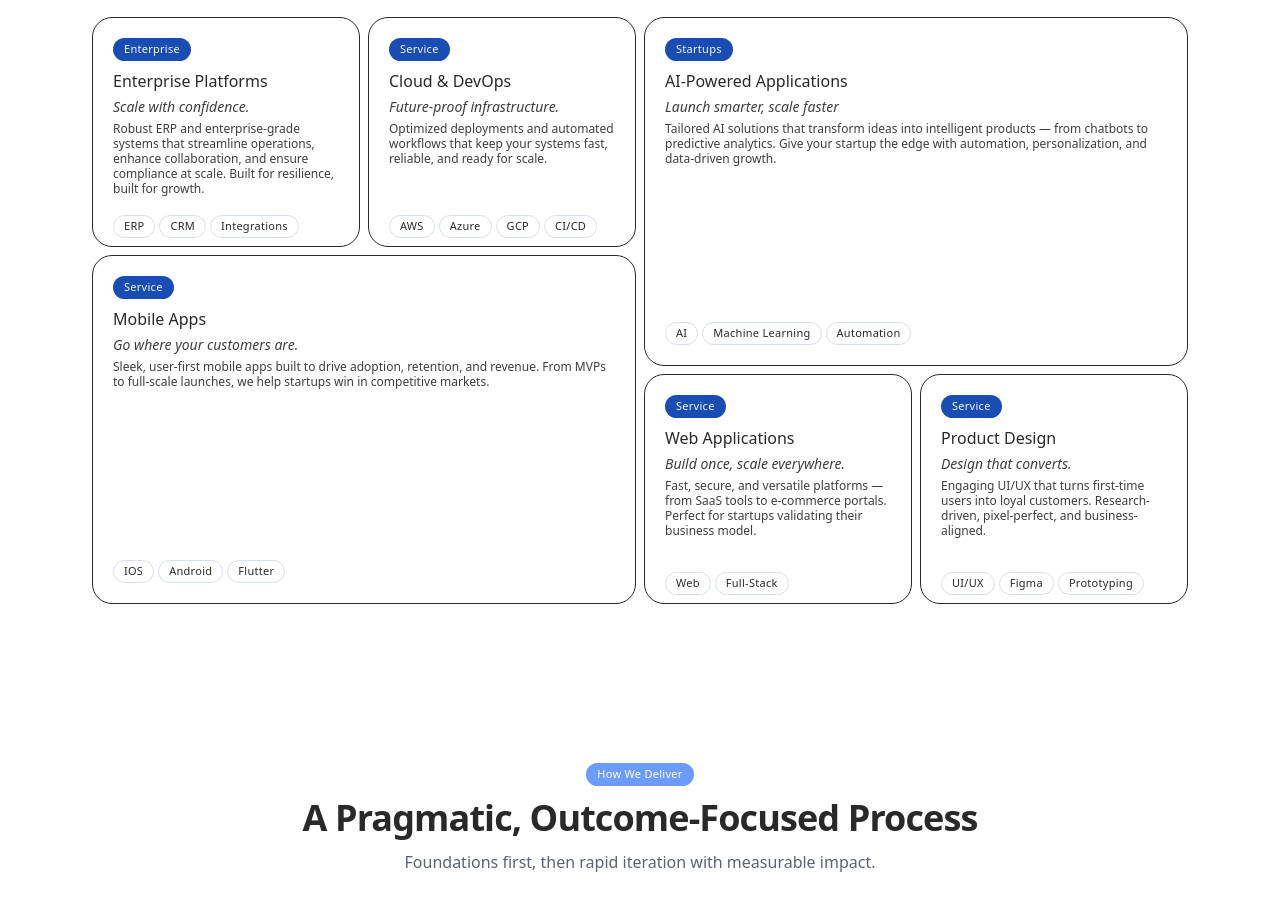
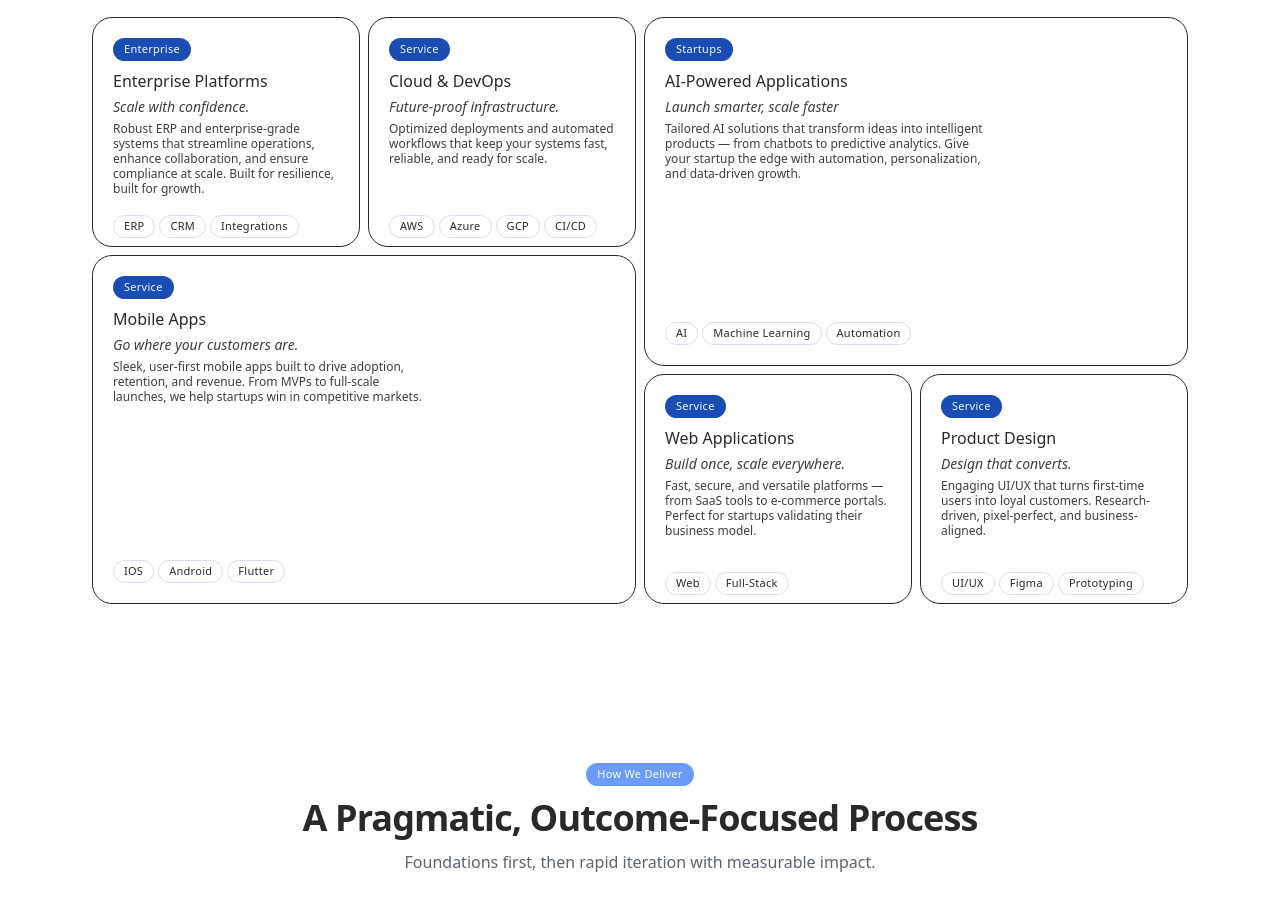
Before and after one commit to rishabhmehta/techpix-website, a Next.js app: page / in a window 1280 px wide. Shown: the part 980-1891 px from the top of the page. Built offline with nearby package versions, Linux system fonts and the light colour scheme.

Commit message:
fix: adjust paragraph width in MagicBento component for better layout

```diff
--- a/components/MagicBento.tsx
+++ b/components/MagicBento.tsx
@@ -703,7 +703,7 @@ const MagicBento: React.FC<MagicBentoProps> = ({
                       {card.headline}
                     </h3>
                     <p
-                      className="text-xs leading-tight opacity-90"
+                      className="max-w-80 text-xs leading-tight opacity-90"
                       style={
                         textAutoHide
                           ? ({
```
